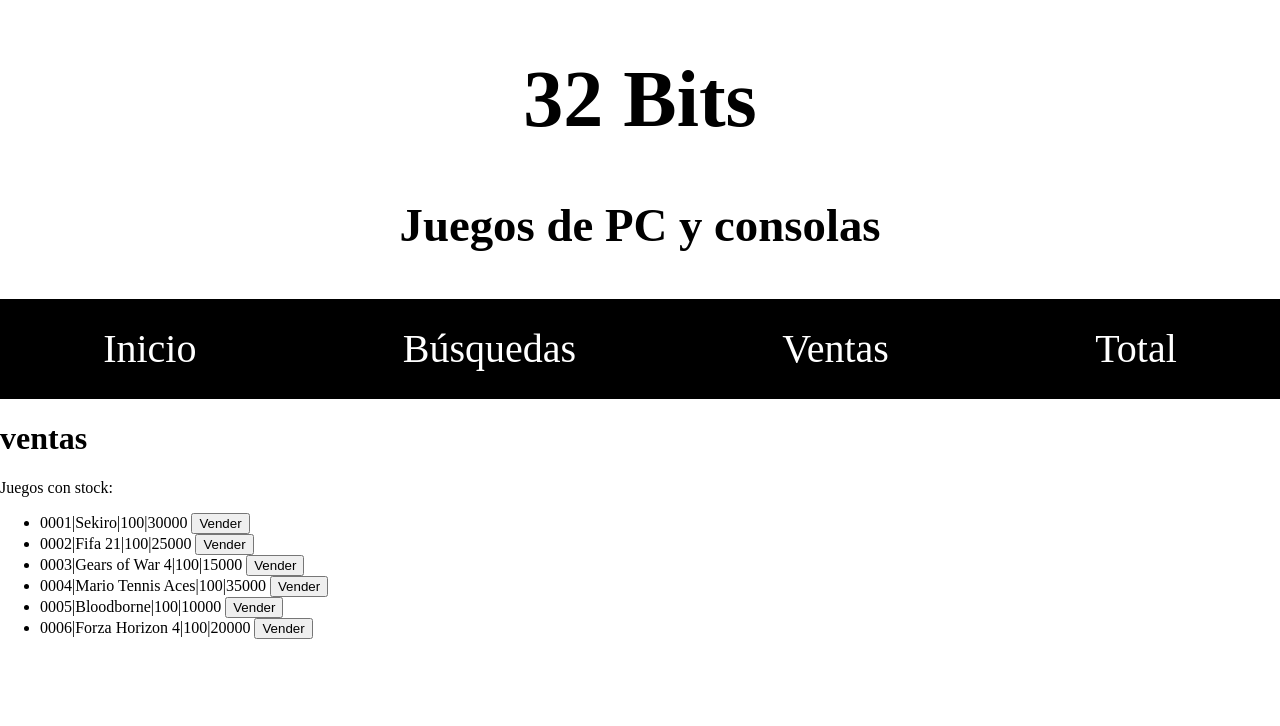
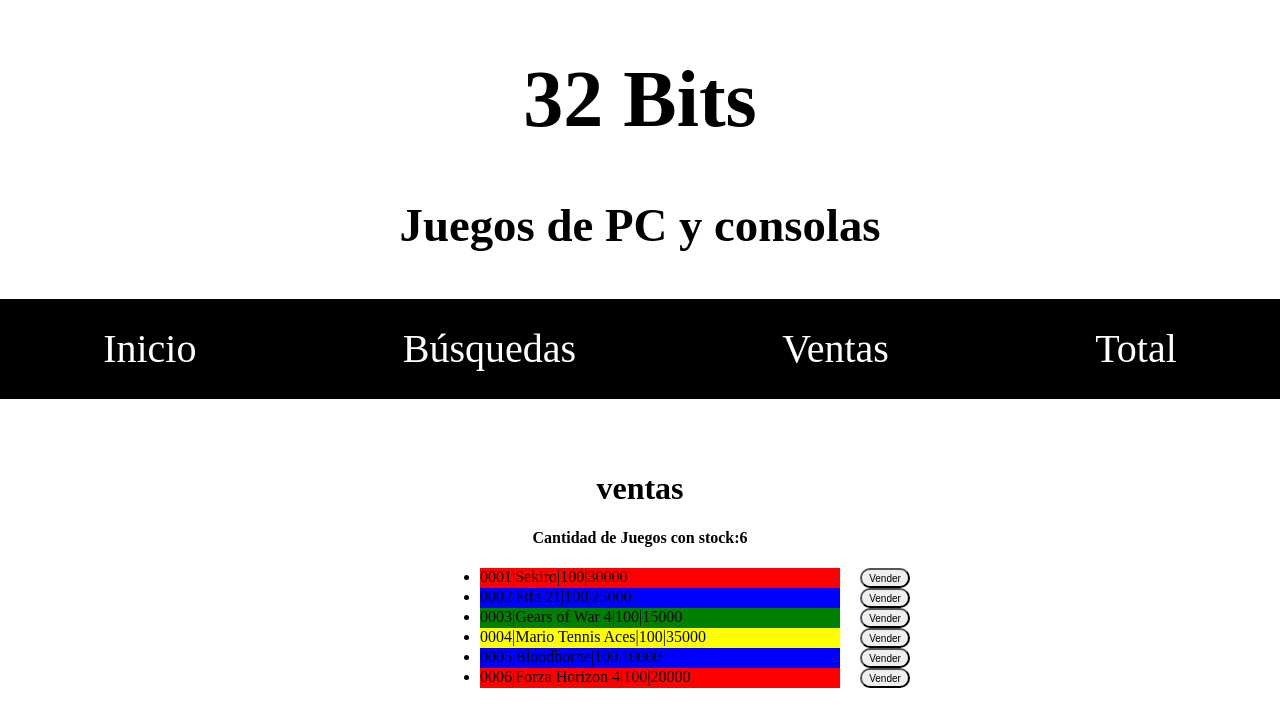
Before and after one commit to Carolina-OH/Tienda-de-juegos-32bits--Parte-I-, a Vue app: page /ventas in a window 1280 px wide. Shown: the top 726 px of the page. Built offline with nearby package versions, Linux system fonts and the light colour scheme.

Commit message:
vista de ventas terminadas

```diff
--- a/package.json
+++ b/package.json
@@ -8,6 +8,7 @@
     "lint": "vue-cli-service lint"
   },
   "dependencies": {
+    "@fortawesome/fontawesome-svg-core": "^1.2.31",
     "core-js": "^2.6.5",
     "vue": "^2.6.10",
     "vue-router": "^3.0.7",
--- a/src/components/Inicio.vue
+++ b/src/components/Inicio.vue
@@ -1,10 +1,20 @@
 <template>
-     <div>
+<div>
+     <div class="who">
+     <div class="who1">
+     <h1>Quiénes somos</h1>
+     </div>
+     <div class="who2">
+     <h3>Somos una empresa dedicada a la venta de videojuegos
+      para consolas también para computadores, al mejor precio
+      </h3>
+      </div>
+    </div>
     </div>
 </template>
 
 <script>
-import {mapState} from 'vuex';
+//import {mapState} from 'vuex';
 //import busqueda from '@/views/Presentacion';
 export default {
     name: 'component-name',
@@ -14,7 +24,7 @@ export default {
         return {}
     },
     computed: {
-          ...mapState(['juegos']),
+   //       ...mapState(['juegos']),
     },
     methods: {
         // -- Metodos
@@ -26,5 +36,15 @@ export default {
 </script>
 
 <style scoped>
+    .who{
+        text-align:center;
+        display:flex;
+        flex-direction:column;
+        width:400px;
+        justify-content:center;
+        margin:auto ;
+        margin-top:50px;
+
+    }
 
 </style>
--- a/src/components/filtro.vue
+++ b/src/components/filtro.vue
@@ -13,7 +13,7 @@
     <div class="filtro">
      <ul>
       <li v-for="juego in Juegos" :key="juego.codigo">
-          <div>{{juego.codigo}}|{{juego.nombre}}|{{juego.stock}}|{{juego.precio}}</div>
+          <div class="lista" :style="{background: juego.color}">{{juego.codigo}}|{{juego.nombre}}|{{juego.stock}}|{{juego.precio}}</div>
      </li>
     </ul>
     </div>
@@ -40,6 +40,7 @@ export default {
 
         return {
             search:'',
+
         }
     },
     // computed: {},
@@ -48,7 +49,7 @@ export default {
       this.$emit("buscar",{
         search_codigo:this.search,
       })
-      }
+      },
     },
     components: {
 
--- a/src/components/lista.vue
+++ b/src/components/lista.vue
@@ -1,20 +1,28 @@
 <template>
     <div>
-    Juegos con stock:
+    <h4>Cantidad de Juegos con stock:{{totalJuegosstock}} </h4>
     <ul>
-    <li v-for="juego in JuegosParaVender" :key="juego.codigo">
-      <div>{{juego.codigo}}|{{juego.nombre}}|{{juego.stock}}|{{juego.precio}} <button>Vender</button></div>
+    <li v-for="juego in Juegos" :key="juego.codigo">
+      <div class="lista" :style="{background: juego.color}">{{juego.codigo}}|{{juego.nombre}}|{{juego.stock}}|{{juego.precio}} <button @click="vender(juego)">Vender</button></div>
     </li>
     </ul>
     </div>
 </template>
 
 <script>
+import {mapActions} from 'vuex'
 export default {
-    name: 'component-name',
+    name: 'lista-component',
     props: {
+        Juegos:{
+            type: Array,
+            required: true,
+        },
         JuegosParaVender:{
             type:Array,
+        },
+        totalJuegosstock:{
+
         }
     },
     data: function(){
@@ -22,12 +30,26 @@ export default {
     },
     // computed: {},
     methods: {
-        // -- Metodos
+          ...mapActions(['vender'])
     },
     // components: {},
 }
 </script>
 
 <style scoped>
+    h4{
+    margin-top:0;
+    text-align:center;
+    }
+    .lista{
+        display:grid;
+        grid-template-columns: 380px 1fr
+    }
+    button{
+        width:50px;
+        height:20px;
+        border-radius:15px;
+        font-size:10px;
+    }
 
 </style>
--- a/src/components/sumatoria.vue
+++ b/src/components/sumatoria.vue
@@ -6,7 +6,8 @@
       <div>Codigo:{{juego.codigo}} - Nombre:{{juego.nombre}} - Precio: ${{juego.precio}} </div>
     </li>
     </ul>
-    Monto total de ventas:
+
+    <p>Monto total de ventas:</p>
     </div>
 </template>
 
@@ -30,5 +31,7 @@ export default {
 </script>
 
 <style scoped>
-
+    p{
+        margin-bottom:100px;
+    }
 </style>
--- a/src/router.js
+++ b/src/router.js
@@ -16,6 +16,10 @@ export default new Router({
             path:'/inicio',
             name:'inicio',
             component:Inicio
+        },
+        {
+            path:'/',
+            redirect:'/inicio'
         },
         {
             path:'/busquedas',
--- a/src/store.js
+++ b/src/store.js
@@ -12,8 +12,9 @@ const store = new Vuex.Store({
       {codigo:"0004",nombre:"Mario Tennis Aces", stock: 100 , precio: "35000", color: "yellow", destacado: false},
       {codigo:"0005",nombre:"Bloodborne", stock: 100 , precio: "10000", color: "blue", destacado: false},
       {codigo:"0006",nombre:"Forza Horizon 4", stock: 100 , precio: "20000", color: "red", destacado: true}
-    ]
-  },
+    ],
+    ventas:[],
+    },
   getters: {
     totalJuegos: state=>{
       return state.Juegos.length;
@@ -23,9 +24,69 @@ const store = new Vuex.Store({
         return juego.stock>0
       })
     },
+    totalJuegosstock:(state,getters)=>{
+      return getters.JuegosParaVender.length
+    }
+
   },
-  mutations: {},
-  actions: {}
+  mutations: {
+    venderJuego: (state, juego_codigo)=>{
+      state.Juegos.forEach((juego)=>{
+        if(juego.codigo === juego_codigo){
+          juego.stock--
+        }
+      })
+    },
+    registrarVenta:(state, juego)=>{
+      state.ventas.push({
+        codigo:juego.codigo,
+        nombre: juego.nombre,
+        stock:juego.stock,
+        precio:juego.precio
+      })
+    }
+  },
+  actions: {
+    ProcesarVenta({commit,state}, juego_codigo){
+      return new Promise((resolve,reject)=>{
+        setTimeout(() => {
+          let venta_exitosa = false
+          state.Juegos.forEach(juego=>{
+          if(juego.codigo === juego_codigo){
+            //llamo a mutacion
+            commit('venderJuego', juego_codigo)
+            venta_exitosa= true
+          }
+        })
+        if(venta_exitosa){
+          resolve()
+        }
+        else{
+          reject()
+        }
+        }, 2000);
+
+      })
+    },
+    registrarVenta({commit}, juego){
+      return new Promise((resolve)=>{
+        setTimeout(() => {
+          commit('registrarVenta', juego)
+          resolve()
+        }, 1000);
+      })
+    },
+    async vender({dispatch},juego){
+      try {
+        await dispatch('ProcesarVenta', juego.codigo)
+        await dispatch('registrarVenta', juego)
+        alert("venta procesada")
+
+      } catch (error) {
+        this.console.log(error);
+      }
+    }
+  },
 });
 
 export default store;
--- a/src/views/total.vue
+++ b/src/views/total.vue
@@ -1,7 +1,10 @@
 <template>
 <div>
-    <h1> total ventas</h1>
+
+    <h1> TOTAL VENTAS</h1>
+    <div class="total">
     <sumatoria :JuegosParaVender="JuegosParaVender"></sumatoria>
+    </div>
 </div>
 </template>
 
@@ -28,5 +31,19 @@ export default {
 </script>
 
 <style scoped>
+    h1{
+        text-align:center;
+        margin-top:70px;
+        margin-bottom:30px;
+    }
+     .total{
+        text-align:left;
+        display:flex;
+        flex-direction:column;
+        width:800px;
+        justify-content:center;
+        margin:auto ;
+        margin-top:50px;
 
+    }
 </style>
--- a/src/views/ventas.vue
+++ b/src/views/ventas.vue
@@ -1,7 +1,9 @@
 <template>
 <div>
+    <div class="ventas">
     <h1> ventas</h1>
-    <lista :JuegosParaVender="JuegosParaVender"></lista>
+    <lista :Juegos="Juegos" :totalJuegosstock="totalJuegosstock"></lista>
+    </div>
 </div>
 </template>
 
@@ -16,10 +18,10 @@ export default {
     },
     computed: {
         ...mapState(['Juegos']),
-        ...mapGetters(['totalJuegos','JuegosParaVender']),
+        ...mapGetters(['totalJuegos','JuegosParaVender', 'totalJuegosstock']),
     },
     methods: {
-        // -- Metodos
+
     },
      components: {
          'lista':lista
@@ -28,5 +30,16 @@ export default {
 </script>
 
 <style scoped>
-
+        .ventas{
+        text-align:left;
+        display:flex;
+        flex-direction:column;
+        width:400px;
+        justify-content:center;
+        margin:auto ;
+        margin-top:50px;
+    }
+    h1{
+        text-align:center
+    }
 </style>
```
Also changed, not shown: 1 other file (tests, documents, lock files or other folders).
